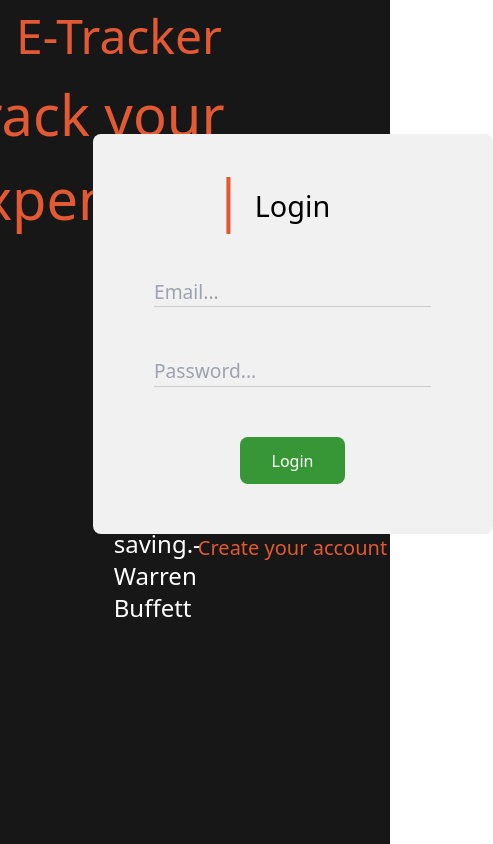
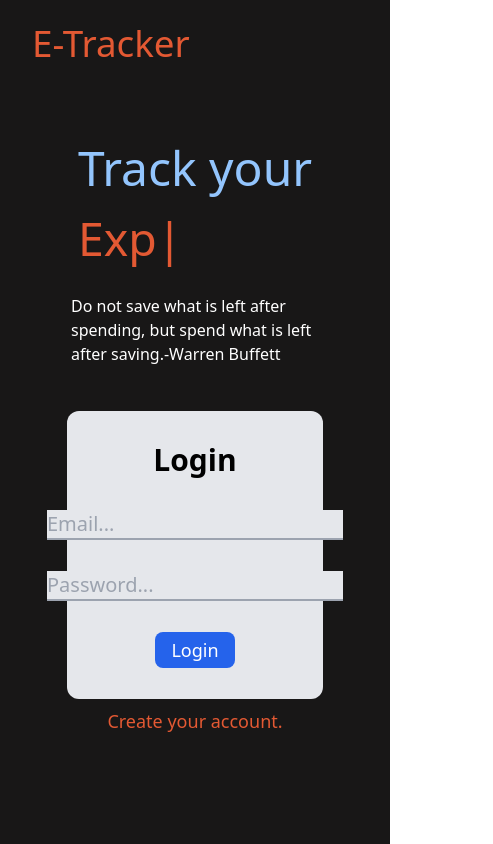
Before and after one commit to agap-0251/E-Tracker, a React (Vite) app in the folder frontend/: page /register in a window 390 px wide. Shown: the whole page, 493 px wide, since content can reach past the window. Built offline with nearby package versions, Linux system fonts and the light colour scheme.

Commit message:
landing page responsive done

```diff
--- a/frontend/src/App.jsx
+++ b/frontend/src/App.jsx
@@ -12,7 +12,7 @@ function App() {
   const {user} = useAuthContext()
 
   return (
-    <div className=''>
+    <div className='min-h-[100vh]'>
       <Routes>
       <Route path='/'  element = {(user) ? <MainContainer children={<Home />} /> : <Navigate to="/register" />} />
         <Route path = '/transactions'  element = {(user) ?<MainContainer children={<Transactions />} /> : <Navigate to="/register" />} />
--- a/frontend/src/components/Login.jsx
+++ b/frontend/src/components/Login.jsx
@@ -14,16 +14,24 @@ const Login = () => {
     }
 
   return (
-    <div className="login-container">
-        <form className='login-form' onSubmit={handleSubmit}>
-        <h3>Login</h3>
+    <div className="flex flex-col items-center justify-center">
+        <form className='flex flex-col justify-evenly items-center rounded-xl bg-gray-200 md:w-[25rem] md:h-[26rem]
+          sm:w-[25rem] sm:h-[26rem]
+          xs:w-[20rem] xs:h-[24rem]
+          xxs:w-[16rem] xxs:h-[18rem]
+          w-[14rem] h-[16rem]'
+        onSubmit={handleSubmit}>
+        <h3 className='text-3xl font-semibold'>Login</h3>
 
-         <input type='email' value={email} onChange={(e) => setEmail(e.target.value)} placeholder='Email...' />
+         <input className='xs:text-2xl border-b-2 border-gray-400 bg-gray-200  text-black outline-none
+          xxs:text-xl' type='email' value={email} onChange={(e) => setEmail(e.target.value)} placeholder='Email...' />
 
 
-         <input type='password' value={password} onChange={(e) => setPassword(e.target.value)} placeholder='Password...' />
+         <input className='xs:text-2xl border-b-2 border-gray-400 bg-gray-200  text-black outline-none
+          xxs:text-xl' type='password' value={password} onChange={(e) => setPassword(e.target.value)} placeholder='Password...' />
 
-        <button type='submit' disabled = {isLoading} >Login</button>
+        <button className='bg-blue-600 hover:opacity-90 text-white xs:text-xl xs:px-6 xs:py-2 rounded-lg
+          xxs:text-lg xxs:px-4 xxs:py-1 px-2 py-1' type='submit' disabled = {isLoading} >Login</button>
     </form>
     {error && <div className='error'>{error}</div>}
     </div>
--- a/frontend/src/components/Signup.jsx
+++ b/frontend/src/components/Signup.jsx
@@ -16,17 +16,25 @@ const Signup = () => {
     }
 
   return (
-    <div className="signup-container">
-        <form className='signup-form' onSubmit={handleSubmit}>
-        <h3>SignUp</h3>
+    <div className="flex flex-col items-center justify-center">
+        <form className='flex flex-col justify-evenly items-center rounded-xl bg-gray-200 md:w-[25rem] md:h-[26rem]
+          sm:w-[25rem] sm:h-[26rem]
+          xs:w-[20rem] xs:h-[24rem]
+          xxs:w-[16rem] xxs:h-[18rem]
+          w-[14rem] h-[16rem]' onSubmit={handleSubmit}>
+        <h3 className='text-3xl font-semibold'>SignUp</h3>
 
-         <input type='email' value={email} onChange={(e) => setEmail(e.target.value)} placeholder='Email...' />
-         <input type='text' value={uname} onChange={(e) => setUName(e.target.value)} placeholder='Username...' />
+         <input className='xs:text-2xl border-b-2 border-gray-400 bg-gray-200  text-black outline-none
+          xxs:text-xl' type='email' value={email} onChange={(e) => setEmail(e.target.value)} placeholder='Email...' />
 
+         <input className='xs:text-2xl border-b-2 border-gray-400 bg-gray-200  text-black outline-none
+          xxs:text-xl' type='text' value={uname} onChange={(e) => setUName(e.target.value)} placeholder='Username...' />
 
-         <input type='password' value={password} onChange={(e) => setPassword(e.target.value)} placeholder='Password...' />
+         <input className='xs:text-2xl border-b-2 border-gray-400 bg-gray-200  text-black outline-none
+          xxs:text-xl' type='password' value={password} onChange={(e) => setPassword(e.target.value)} placeholder='Password...' />
 
-        <button type='submit' disabled = {isLoading} >Signup</button>
+        <button className='bg-blue-600 hover:opacity-90 text-white xs:text-xl xs:px-6 xs:py-2 rounded-lg
+          xxs:text-lg xxs:px-4 xxs:py-1 px-2 py-1' type='submit' disabled = {isLoading} >Signup</button>
 
     </form>
     {error && <div className='error' >{error}</div>}
--- a/frontend/src/pages/LandingPage.jsx
+++ b/frontend/src/pages/LandingPage.jsx
@@ -8,20 +8,26 @@ const TypeText = () => {
   const [textColor,setTextColor] = useState('#e35933')
 
     return (
-      <div style={{color : textColor}}>
+      <div style={{color : textColor}}
+       className='xl:pl-28 xl:text-[4.4rem]
+       lg:text-[3.8rem] lg:px-24
+       md:text-[4.8rem] md:px-8
+       sm:text-[4.4rem] sm:px-8
+       xs:text-[3.5rem]
+       xxs:text-[2.9rem]
+       text-[2rem]'>
         <TypeAnimation
         sequence={[
-          'Track your Expenses.',
-          1000,
+          ' Expenses',
+          1500,
           () => {setTextColor('#379683')},
-          'Track your Incomes.',
-          1000,
+          ' Incomes',
+          1500,
           () => {setTextColor('#e35933')},
         ]}
         wrapper="h2"
-        speed={35}
-        className='text-[3.5rem]'
-        deletionSpeed={40}
+        speed={30}
+        deletionSpeed={35}
         repeat={Infinity}
       />
       </div>
@@ -38,15 +44,39 @@ const LandingPage = () => {
   return (
     <div className='bg-cblack-lighter min-h-[100vh]'>
       <div className="">
-        <h1 className='text-corange-light text-[3rem] pl-4'>E-Tracker</h1>
+        <h1 className='text-corange-light xs:text-[3rem] pl-8 pt-4
+        text-[2.3rem]'>E-Tracker</h1>
       </div>
-      <div className="grid grid-cols-2 grid-rows-1 xl:h-[90vh] ">
+      <div className="grid lg:grid-cols-2 lg:grid-rows-1 lg:h-[90vh]
+        md:min-h[90vh] md:grid-cols-1 md:grid-rows-2
+        xs:min-h[90vh] xs:grid-cols-1 xs:grid-rows-2 xs:mt-[-1.5rem]
+        min-h[90vh] grid-cols-1 grid-rows-2 mt-[1rem]">
         {/* left side */}
-        <div className="text-white flex flex-col items-center justify-center">
-          <TypeText />
+        <div className="text-white flex flex-col lg:items-start justify-center
+          md:items-center
+          xs:items-center xs:gap-5
+          items-center gap-5">
           <div className="">
+            <h2 className='text-blue-300
+            2xl:text-[4.4rem]  2xl:pl-28
+            lg:pl-24
+            md:text-[5rem] md:pl-8
+            sm:text-[4.6rem] sm:pl-8
+            xs:text-[3.9rem]
+            xxs:text-[3rem]
+            text-[2.4rem]'>
+              Track your </h2>
+            <TypeText />
+          </div>
+          <div className="flex justify-center">
 
-            <p className='text-2xl pl-36'>Do not save what is left after spending,
+            <p className='lg:text-2xl lg:pl-10
+            md:pl-12 md:text-2xl md:w-4/5
+            sm:pl-12 sm:text-xl sm:w-4/5
+            xs:pl-12 xs:w-4/5
+            xxs:pl-8 w-4/5
+            pl-6 text-md
+            '>Do not save what is left after spending,
               but spend what is left after saving.
               <span>-Warren Buffett</span>
             </p>
@@ -56,8 +86,10 @@ const LandingPage = () => {
         {/* right side */}
         <div className="flex flex-col justify-center items-center">
           {hadAccount ? <Login /> : <Signup />}
-          {hadAccount ? <button onClick={handleClick} className='hover:text-white text-corange-light text-xl bg-none'>Create your account</button>
-                      : <button onClick={handleClick} className='hover:text-white text-corange-light text-xl'>Already had an account ?</button>}
+          {hadAccount ? <button onClick={handleClick} className='hover:text-white text-corange-light xs:text-xl bg-none
+          xxs:text-lg xxs:mt-2 mt-2'>Create your account.</button>
+                      : <button onClick={handleClick} className='hover:text-white text-corange-light xs:text-xl bg-none
+                      xxs:text-lg xxs:mt-2 mt-2'>Already had an account ?</button>}
         </div>
       </div>
     </div>
--- a/frontend/tailwind.config.js
+++ b/frontend/tailwind.config.js
@@ -17,7 +17,8 @@ export default {
       cgreen : {
         light : '#5cdb95',
         lighter : ' #8ee4af',
-        dark : '#379683'
+        dark : '#379683',
+        button : 'rgb(55, 151, 55)'
       },
       corange : {
         light : '#e35933'
@@ -32,34 +33,11 @@ export default {
     },
     boxShadow: {
       'darkShadow': ' 1px 1px 5px 0.1px rgba(255, 255, 255, 0.3)',
+    },
+    screens: {
+      'xs' : '470px',
+      'xxs' : '340px'
     }
-    // keyframes : {
-    //   bgGradient : {
-    //     '0%' : {
-    //       'background-position': '00% 200%'
-    //     },
-
-    //       '25%' : {
-    //       'background-position': '250% 375%'
-    //     },
-
-    //     '50%' : {
-    //       'background-position': '200% 250%'
-    //     },
-
-    //       '75%' : {
-    //       'background-position': '300% 250%'
-    //     },
-
-    //     '100%' : {
-    //       'background-position': '300% 100%'
-    //     }
-    //   }
-    // },
-    // animation : {
-    //   bgGradient : 'ease-in-out 3s alternate-infinite'
-    // }
-
 
   }
   },
```
Also changed, not shown: frontend/src/components/ParticleBack.jsx (added).
